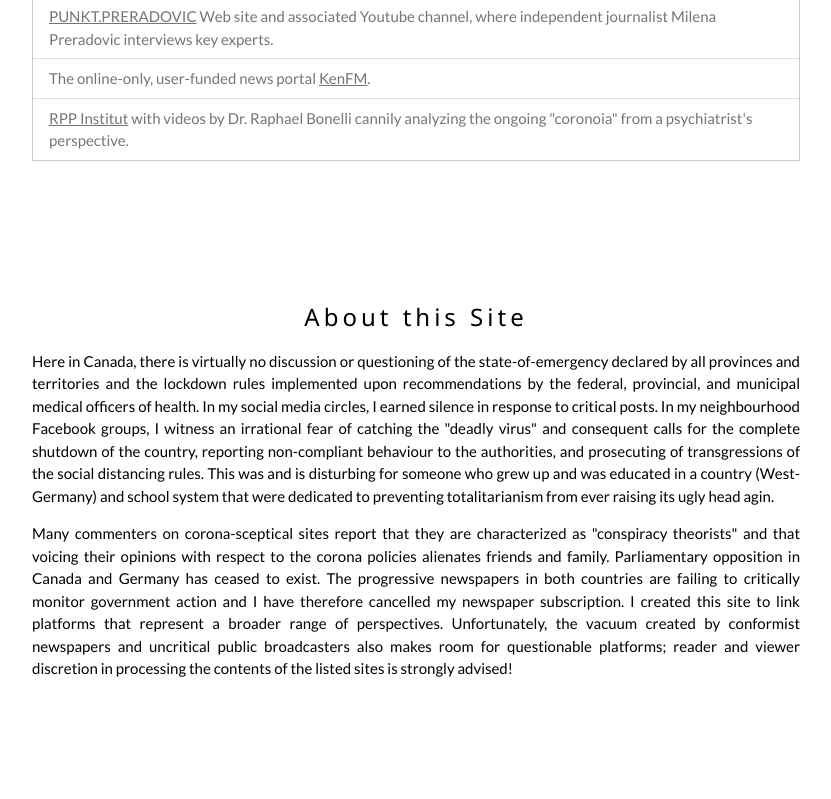
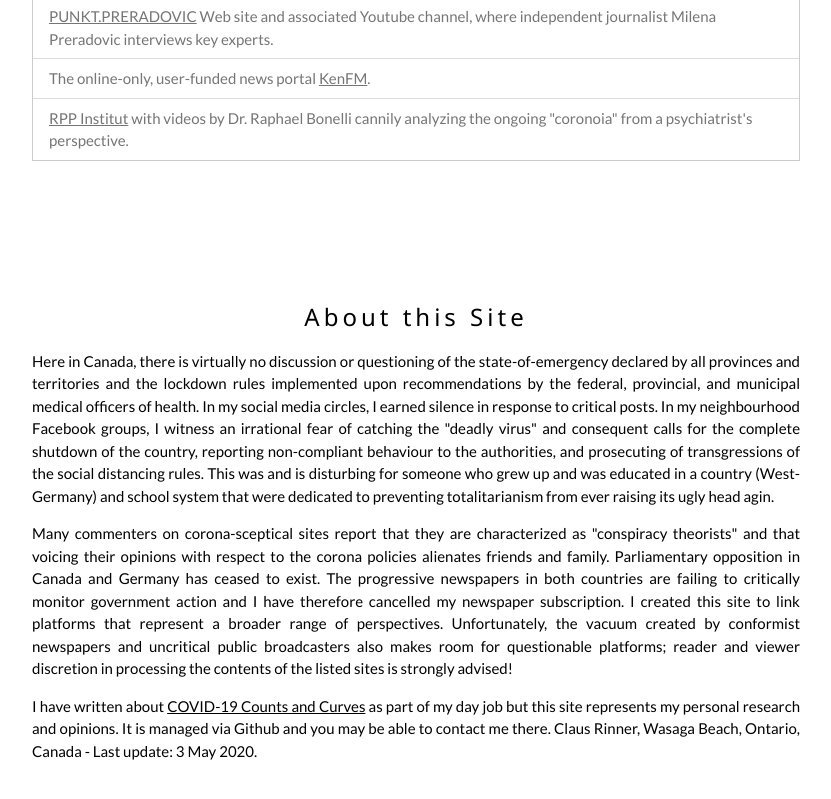
Before and after one commit to crinner/resistance2020, a plain HTML site: page index.html in a window 1280 px wide. Shown: the part 2206-3005 px from the top of the page, without its empty margins (224-1055 px from the left). Before the commit the page ends 2965 px from the top, so only its background shows below. Drawn offline with nearby package versions, Linux system fonts and the light colour scheme.

Commit message:
Add files via upload

```diff
--- a/index.html
+++ b/index.html
@@ -5,7 +5,7 @@
 
 <html lang="en">
 
-<title>Resistance 2020</title>
+<title>resistance2020.info</title>
 
 <meta charset="UTF-8">
 <meta name="viewport" content="width=device-width, initial-scale=1">
@@ -104,6 +104,7 @@
     <h3 class="w3-wide w3-center">About this Site</h3>
     <p class="w3-justify">Here in Canada, there is virtually no discussion or questioning of the state-of-emergency declared by all provinces and territories and the lockdown rules implemented upon recommendations by the federal, provincial, and municipal medical officers of health. In my social media circles, I earned silence in response to critical posts. In my neighbourhood Facebook groups, I witness an irrational fear of catching the "deadly virus" and consequent calls for the complete shutdown of the country, reporting non-compliant behaviour to the authorities, and prosecuting of transgressions of the social distancing rules. This was and is disturbing for someone who grew up and was educated in a country (West-Germany) and school system that were dedicated to preventing totalitarianism from ever raising its ugly head agin.</p>
     <p class="w3-justify">Many commenters on corona-sceptical sites report that they are characterized as "conspiracy theorists" and that voicing their opinions with respect to the corona policies alienates friends and family. Parliamentary opposition in Canada and Germany has ceased to exist. The progressive newspapers in both countries are failing to critically monitor government action and I have therefore cancelled my newspaper subscription. I created this site to link platforms that represent a broader range of perspectives. Unfortunately, the vacuum created by conformist newspapers and uncritical public broadcasters also makes room for questionable platforms; reader and viewer discretion in processing the contents of the listed sites is strongly advised!</p>
+    <p class="w3-justify">I have written about <a href="https://gis.blog.ryerson.ca/2020/04/08/covid-19-counts-and-curves-a-developing-case-study-in-data-classification-and-normalization-issues/" target=_blank>COVID-19 Counts and Curves</a> as part of my day job but this site represents my personal research and opinions. It is managed via Github and you may be able to contact me there. Claus Rinner, Wasaga Beach, Ontario, Canada - Last update: 3 May 2020.</p>
   </div>
 
 <!-- End Page Content -->
```
